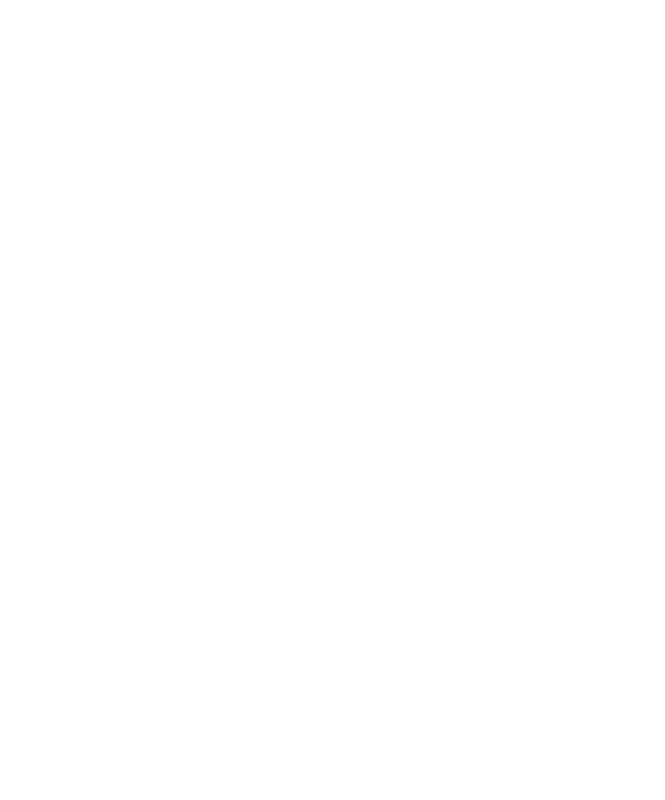
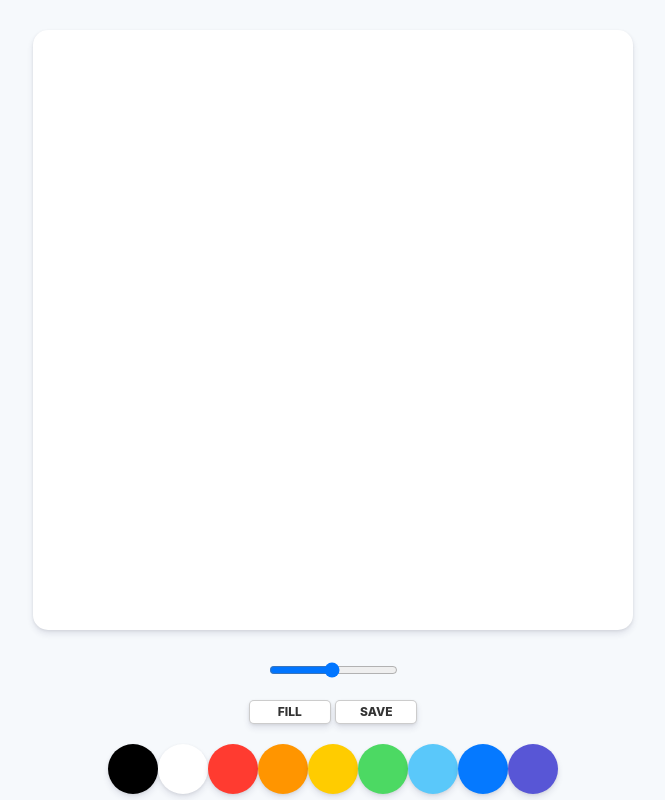
Before and after one commit to BTSBRINGMEHERE/paintjs, a plain HTML site: page index.html in a window 1280 px wide. Shown: the whole page, without its empty margins (307-972 px from the left). Drawn offline with Linux system fonts and the light colour scheme.

Commit message:
2.0 lecture

```diff
--- a/app.js
+++ b/app.js
@@ -0,0 +1,27 @@
+const canvas = document.getElementById("jsCanvas");
+
+let painting = false;
+
+function stopPainting(){
+    painting = false;
+}
+
+function onMouseMove(event){
+    const x = event.offsetX;
+    const y = event.offsetY;
+}
+
+function onMouseDown(event){
+    painting = true;
+}
+
+function onMouseUp(event){
+    stopPainting()
+}
+
+if(canvas){
+    canvas.addEventListener("mousemove", onMouseMove);
+    canvas.addEventListener("mousedown", onMouseDown);
+    canvas.addEventListener("mouseup", onMouseUp);
+    canvas.addEventListener("mouseleave", stopPainting);
+}
--- a/index.html
+++ b/index.html
@@ -8,6 +8,27 @@
     <title>Document</title>
 </head>
 <body>
+    <canvas id="jsCanvas" class="canvas"></canvas>
+    <div class="controls">
+        <div class="controls__range">
+            <input type="range" id="jsRange" min="0.1" max="5.0" value="2.5" step="0.1"/>
+        </div>
+        <div class="controls__btns">
+            <button id="jsMode">Fill</button>
+            <button id="jsSave">Save</button>
+        </div>
+        <div class="controls__colors" id="jsColors">
+            <div class="controls__color" style="background-color: black;"></div>
+            <div class="controls__color" style="background-color: white;"></div>
+            <div class="controls__color" style="background-color: #ff3b30;"></div>
+            <div class="controls__color" style="background-color: #ff9500;"></div>
+            <div class="controls__color" style="background-color: #fc0;"></div>
+            <div class="controls__color" style="background-color: #4cd963;"></div>
+            <div class="controls__color" style="background-color: #5ac8fa;"></div>
+            <div class="controls__color" style="background-color: #0579ff;"></div>
+            <div class="controls__color" style="background-color: #5856d6;"></div>
+        </div>
+    </div>
     <script src="app.js"></script>
 </body>
 </html>
--- /dev/null
+++ b/reset.css
@@ -0,0 +1,124 @@
+html,
+body,
+div,
+span,
+applet,
+object,
+iframe,
+h1,
+h2,
+h3,
+h4,
+h5,
+h6,
+p,
+blockquote,
+pre,
+a,
+abbr,
+acronym,
+address,
+big,
+cite,
+code,
+del,
+dfn,
+em,
+img,
+ins,
+kbd,
+q,
+s,
+samp,
+small,
+strike,
+strong,
+sub,
+sup,
+tt,
+var,
+b,
+u,
+i,
+center,
+dl,
+dt,
+dd,
+ol,
+ul,
+li,
+fieldset,
+form,
+label,
+legend,
+table,
+caption,
+tbody,
+tfoot,
+thead,
+tr,
+th,
+td,
+article,
+aside,
+canvas,
+details,
+embed,
+figure,
+figcaption,
+footer,
+header,
+hgroup,
+menu,
+nav,
+output,
+ruby,
+section,
+summary,
+time,
+mark,
+audio,
+video {
+    margin: 0;
+    padding: 0;
+    border: 0;
+    font-size: 100%;
+    font: inherit;
+    vertical-align: baseline;
+}
+/* HTML5 display-role reset for older browsers */
+article,
+aside,
+details,
+figcaption,
+figure,
+footer,
+header,
+hgroup,
+menu,
+nav,
+section {
+    display: block;
+}
+body {
+    line-height: 1;
+}
+ol,
+ul {
+    list-style: none;
+}
+blockquote,
+q {
+    quotes: none;
+}
+blockquote:before,
+blockquote:after,
+q:before,
+q:after {
+    content: "";
+    content: none;
+}
+table {
+    border-collapse: collapse;
+    border-spacing: 0;
+}
--- a/styles.css
+++ b/styles.css
@@ -0,0 +1,65 @@
+@import "reset.css";
+
+body {
+    background-color: #f6f9fc;
+    font-family: -apple-system, BlinkMacSystemFont, "Segoe UI", Roboto, Oxygen, Ubuntu, Cantarell, "Open Sans", "Helvetica Neue", sans-serif;
+    display: flex;
+    flex-direction: column;
+    align-items: center;
+    padding-top: 30px;
+}
+
+.canvas {
+    width: 600px;
+    height: 600px;
+    background-color: white;
+    border-radius: 15px;
+    box-shadow: 0 4px 6px rgba(50, 50, 93, 0.11), 0 1px 3px rgba(0, 0, 0, 0.08);
+}
+
+.controls {
+    margin-top: 30px;
+    display: flex;
+    flex-direction: column;
+    align-items: center;
+}
+
+.controls .controls__btns {
+    margin-bottom: 20px;
+}
+
+.controls__btns button {
+    all: unset;
+    cursor: pointer;
+    background-color: white;
+    padding: 5px 0px;
+    width: 80px;
+    text-align: center;
+    border-radius: 5px;
+    box-shadow: 0 4px 6px rgba(50, 50, 93, 0.11), 0 1px 3px rgba(0, 0, 0, 0.08);
+    border: 1px solid rgba(0, 0, 0, 0.2);
+    color: rgba(0, 0, 0, 0.8);
+    text-transform: uppercase;
+    font-weight: 800;
+    font-size: 12px;
+}
+
+.controls__btns button:active {
+    transform: scale(0.98);
+}
+
+.controls .controls__colors {
+    display: flex;
+}
+
+.controls__colors .controls__color {
+    width: 50px;
+    height: 50px;
+    border-radius: 25px;
+    cursor: pointer;
+    box-shadow: 0 4px 6px rgba(50, 50, 93, 0.11), 0 1px 3px rgba(0, 0, 0, 0.08);
+}
+
+.controls .controls__range {
+    margin-bottom: 20px;
+}
```
